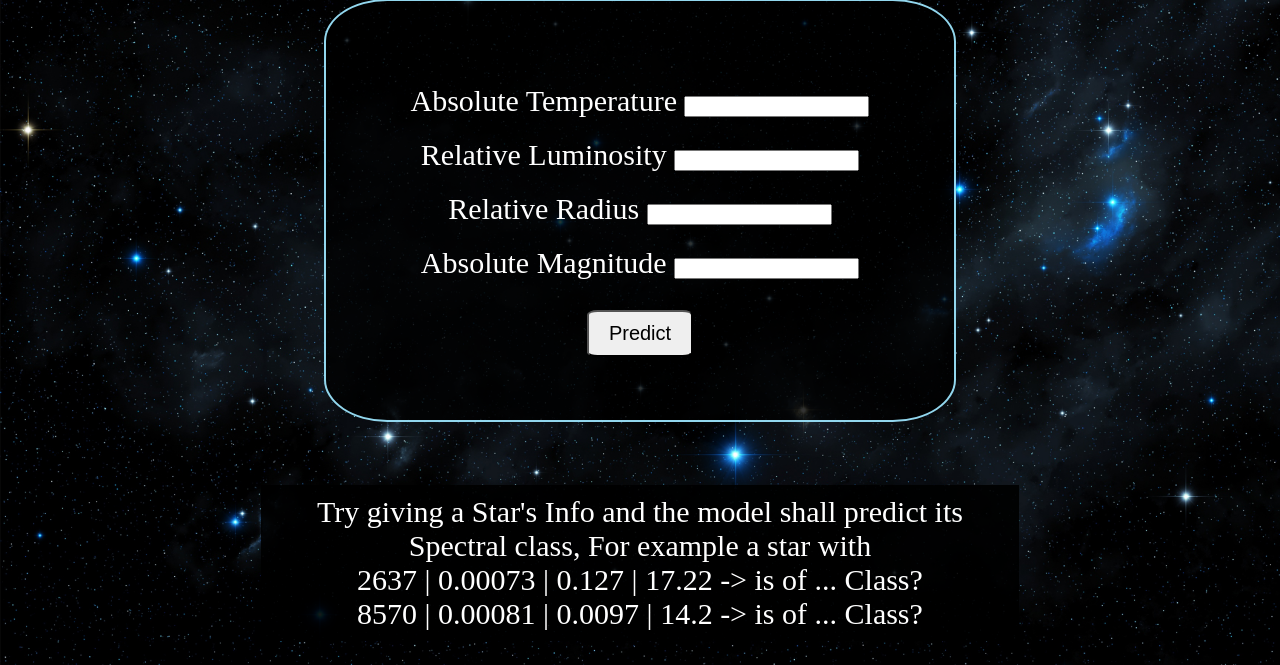
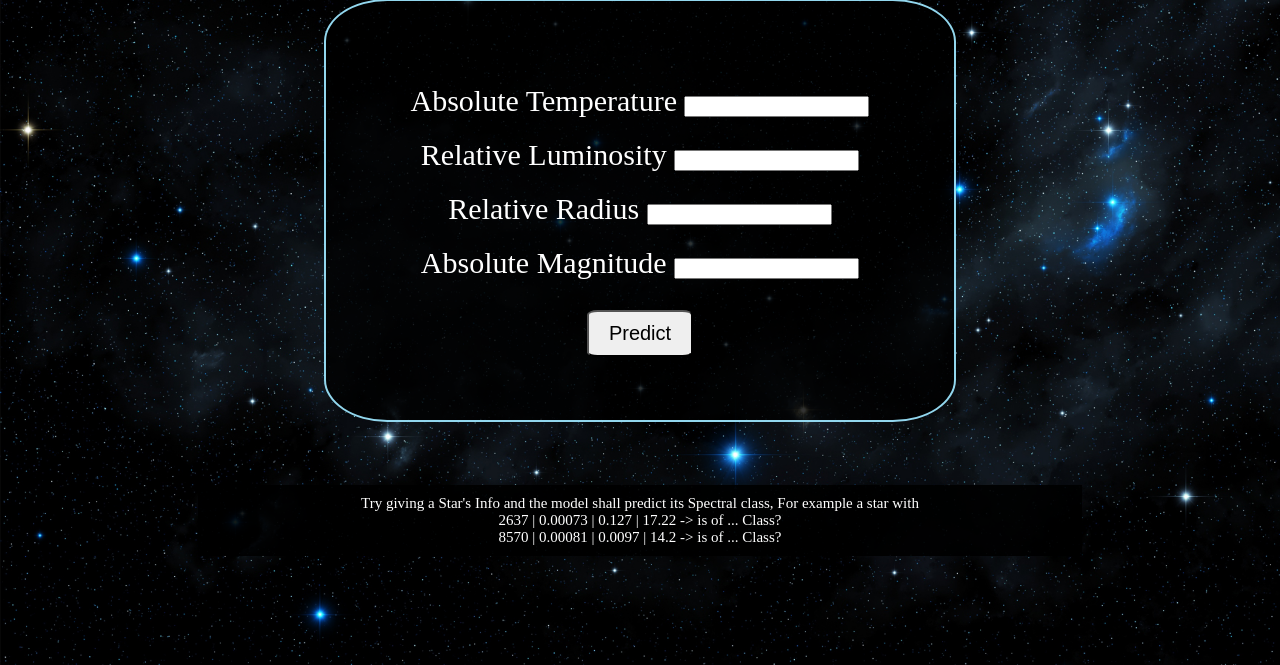
Before and after one commit to Iyola-Dsilva/Spectral-Classification-of-Stars, a Flask app: page / in a window 1280 px wide. Shown: the part 135-800 px from the top of the page. Run offline with Flask 3, Linux system fonts and the light colour scheme; parts of the project's set-up code (start-up, migrations or seed data) failed here and were passed over.

Commit message:
Update home.html

```diff
--- a/templates/home.html
+++ b/templates/home.html
@@ -30,8 +30,8 @@
             }
             p{
                 background-color: rgba(0, 0,0, 0.9);
-                margin:0% 20%;
-                font-size:30px;
+                margin:0% 15%;
+                font-size:15px;
                 margin-top: 5%;
                 padding: 10px;
                 text-align: center;
```
